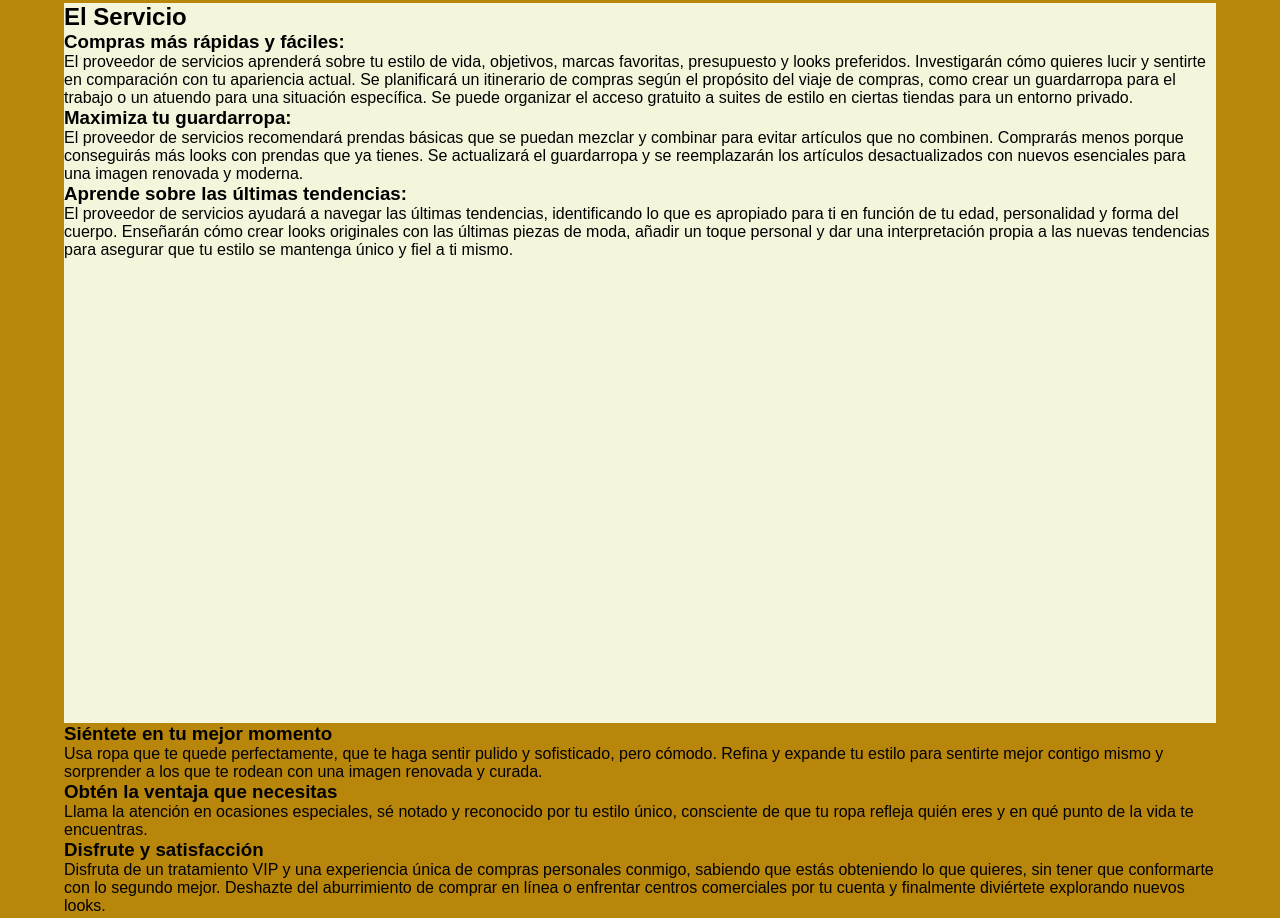
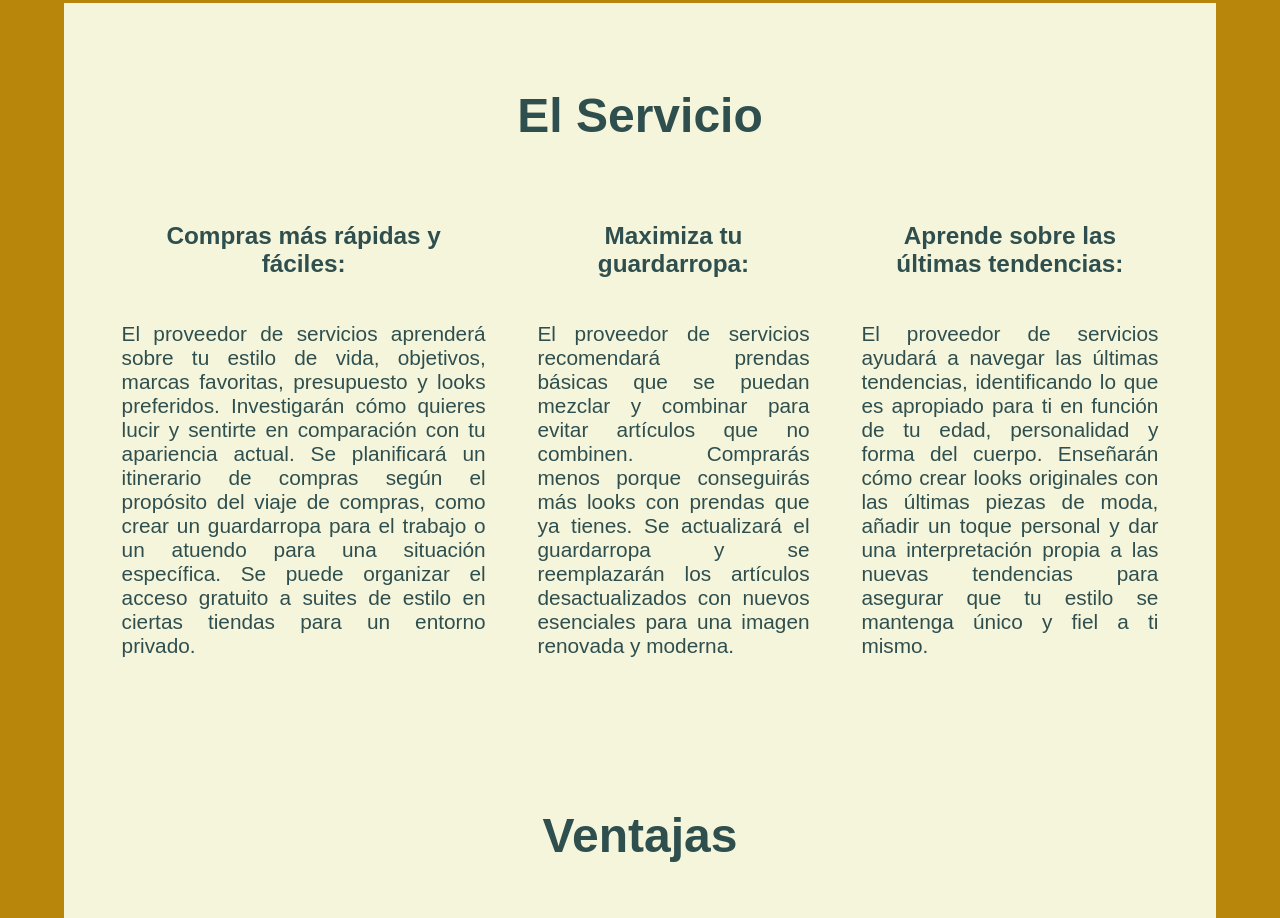
Before and after one commit to paulocesarjaeger/LJFC-landing, a website: page servicios.html in a window 1280 px wide. Shown: the part 781-1699 px from the top of the page. Drawn offline with Linux system fonts and the light colour scheme.

Commit message:
pausa para descansar, falta arreglar los servicios

```diff
--- a/servicios.html
+++ b/servicios.html
@@ -39,6 +39,7 @@
         </div>
         <div class="el_servicio">
             <h2>El Servicio</h2>
+            <div class="contenedor_texto">
                 <div>
                     <h3>Compras más rápidas y fáciles:</h3>
                     <p>El proveedor de servicios aprenderá sobre tu estilo de vida, objetivos, marcas favoritas, presupuesto y looks    preferidos.
@@ -64,7 +65,11 @@
                     Enseñarán cómo crear looks originales con las últimas piezas de moda, añadir un toque personal y dar una interpretación propia a las nuevas tendencias para asegurar que tu estilo se mantenga único y fiel a ti mismo.</p>
                     </div>
             </div>
+
+        </div>
         <div class="ventajas">
+            <h2>Ventajas</h2>
+            <div class="contenedor_texto">
                 <div>
                     <h3>Siéntete en tu mejor momento</h3>
                     <p>Usa ropa que te quede perfectamente, que te haga sentir pulido y sofisticado, pero cómodo. Refina y expande tu estilo para sentirte mejor contigo mismo y sorprender a los que te rodean con una imagen renovada y curada.</p>
@@ -78,6 +83,7 @@
                     <p>Disfruta de un tratamiento VIP y una experiencia única de compras personales conmigo, sabiendo que estás obteniendo lo que quieres, sin tener que conformarte con lo segundo mejor. Deshazte del aburrimiento de comprar en línea o enfrentar centros comerciales por tu cuenta y finalmente diviértete explorando nuevos looks.</p>
                 </div>
             </div>
+        </div>
     </section>
 </body>
 </html>
--- a/servicios_style.css
+++ b/servicios_style.css
@@ -120,7 +120,7 @@ a:visited{
         align-items: center;
         justify-content: center;
         padding: 0 5%;
-        color: var(--negro-clasico);
+        color: var(--blanco-crema);
 
         h2{
             flex: 1;
@@ -136,11 +136,60 @@ a:visited{
         }
     }
 
-    .el_servicio{
+    .el_servicio,
+    .ventajas{
         background-color: var(--blanco-crema);
         min-width: 100%;
         min-height: 90vh;
+        display: flex;
+        flex-direction: column;
+        color: var(--gris-oscuro);
+        justify-content: space-around;
+        padding: 0 5%;
+
+        h2{
+            min-width: 100%;
+            text-align: center;
+            font-size: 3rem;
+            margin-top: 5%;
+        }
+
+        .contenedor_texto{
+            min-width: 100%;
+            min-height: 60vh;
+            display: flex;
+            gap: 5%;
+            text-align: justify;
+            font-size: 1.3rem;
+
+
+            div{
+
+                h3{
+                    flex: 1;
+                    display: flex;
+                    justify-content: center;
+                    align-items: center;
+                    min-height: 10vh;
+                    text-align: center;
+                }
+
+                p{
+                    flex: 1;
+                    min-width: 100%;
+                    min-height: 50vh;
+                    display: flex;
+                    justify-content: center;
+                    align-items: center;
+                }
+            }
+
+
+
+        }
 
     }
 
 }
+
+/* VENTAJAS */
```
Lines whose indentation alone changed are shown as unchanged.
